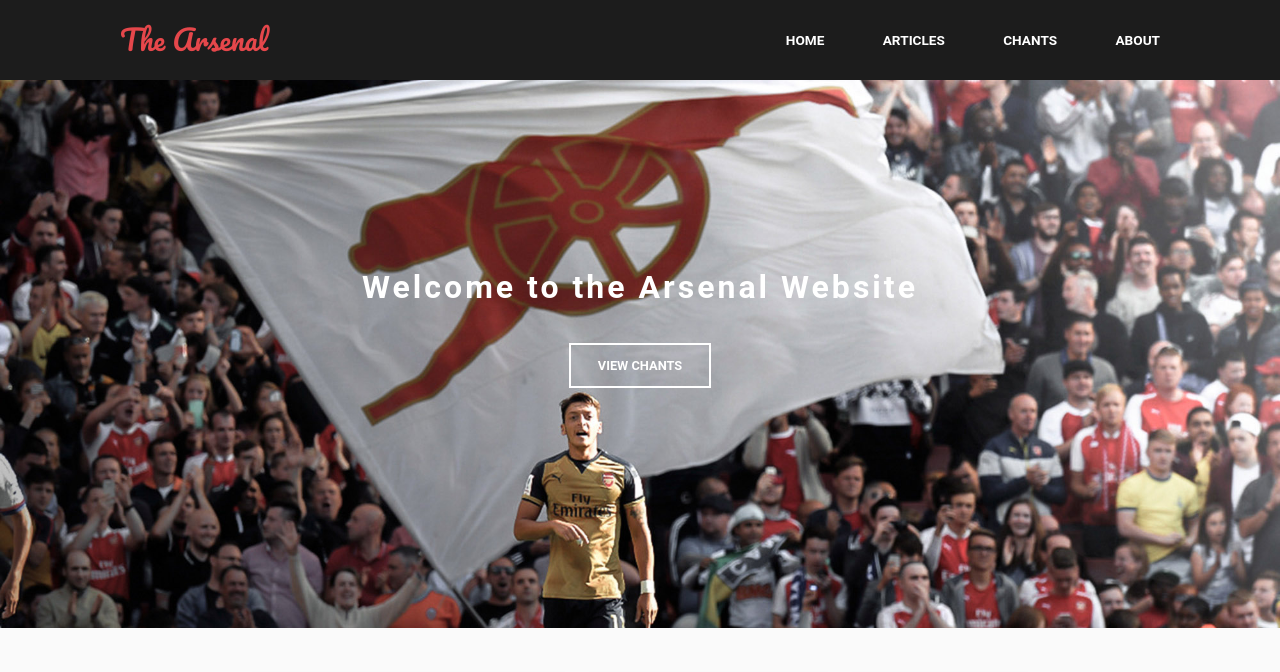
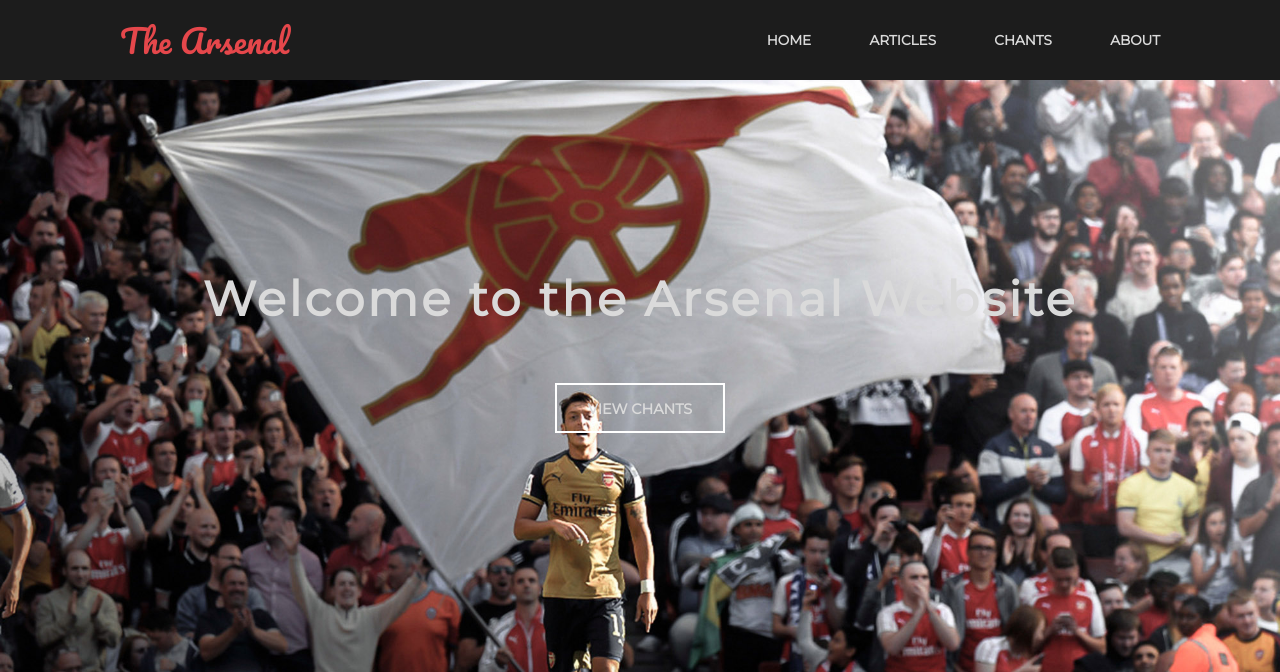
Before and after one commit to ArteriusDayne/theArsenal, a plain HTML site: page index.html in a window 1280 px wide. Shown: the top 672 px of the page. Drawn offline with Linux system fonts and the light colour scheme.

Commit message:
Did color scheme + header fonts

```diff
--- a/css/header.css
+++ b/css/header.css
@@ -1,3 +1,5 @@
+@import url("https://fonts.googleapis.com/css?family=Lato:300,400,700|Pacifico");
+@import url("https://fonts.googleapis.com/css?family=Montserrat");
 /* Header */
 
 body {
@@ -7,7 +9,7 @@
 
 #header {
     background: #1c1c1c;
-    color: #d5d5d5;
+    color: #DADADA;
     cursor: default;
     height: 5em;
     left: 0;
@@ -46,7 +48,7 @@
     position: absolute;
     top: 0;
     color: #e5474b;
-    font-size: 1.75em;
+    font-size: 2em;
     text-transform: none;
     font-weight: normal;
     padding: 0;
@@ -63,9 +65,10 @@
     transition: color 0.2s ease-in-out;
     display: inline-block;
     padding: 0 2em;
-    color: #ffffff;
+    color: #DADADA;
     text-decoration: none;
     text-transform: uppercase;
+    font-family: "Montserrat", sans-serif;
     font-weight: 700;
     font-size: .85em;
 }
--- a/css/main.css
+++ b/css/main.css
@@ -1,4 +1,16 @@
-@import url("https://fonts.googleapis.com/css?family=Lato:300,400,700|Pacifico");
+@import url("https://fonts.googleapis.com/css?family=Montserrat");
+@import url("https://fonts.googleapis.com/css?family=Open+Sans");
+
+
+/*
+    COLORS (from Ozil picture)
+    73272D: Red
+    571D25: Darker Red
+    DADADA: White
+    A2A4A5: Light Gray
+    0D0D10: Black
+*/
+
 
 /* Whole Page */
 
@@ -35,7 +47,7 @@
 /* Red & White Fonts */
 
 body {
-    background-color: #fff;
+    background-color: #DADADA;
     color: #1110;
 }
 
@@ -82,7 +94,7 @@
 
 #banner {
     top: -25px;
-    padding: 13em 0 15em 0;
+    padding: 13em 0 18em 0;
     background-color: #0c0c0c;
     background-image: url("../img/banner1.jpg");
     background-size: cover;
@@ -94,11 +106,11 @@
 }
 
 #banner input, #banner select, #banner textarea, #banner a, #banner strong, #banner b {
-    color: #ffffff;
+    color: #DADADA;
 }
 
 #banner h1, #banner h2, #banner h3, #banner h4, #banner h5, #banner h6 {
-    color: #ffffff;
+    color: #DADADA;
 }
 
 #banner input[type="submit"],
@@ -108,7 +120,7 @@
 #banner .button {
     background-color: transparent;
     box-shadow: inset 0 0 0 2px #fff;
-    color: #ffffff !important;
+    color: #DADADA !important;
 
 }
 
@@ -139,7 +151,8 @@
 }
 
 #banner h1 {
-    font-size: 2em;
+    font-family: "Montserrat", sans-serif;
+    font-size: 3em;
     margin: 0 0 1em 0;
     padding: 0;
     letter-spacing: 3px;
@@ -170,7 +183,8 @@
     border: 0;
     cursor: pointer;
     display: inline-block;
-    font-size: .8em;
+    font-family: "Montserrat", sans-serif;
+    font-size: .9em;
     font-weight: 700;
     height: 3.5em;
     line-height: 3.65em;
```
